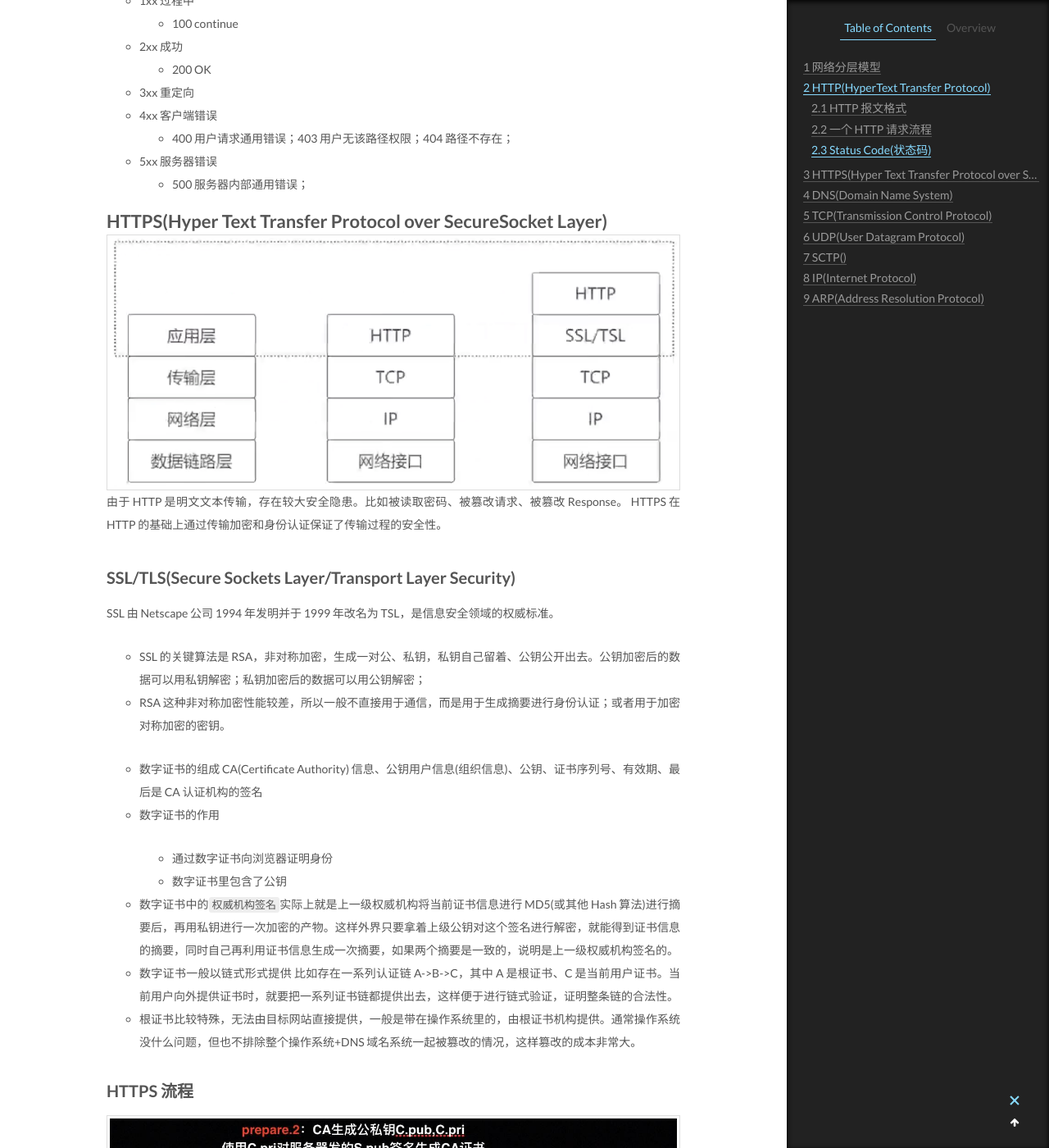
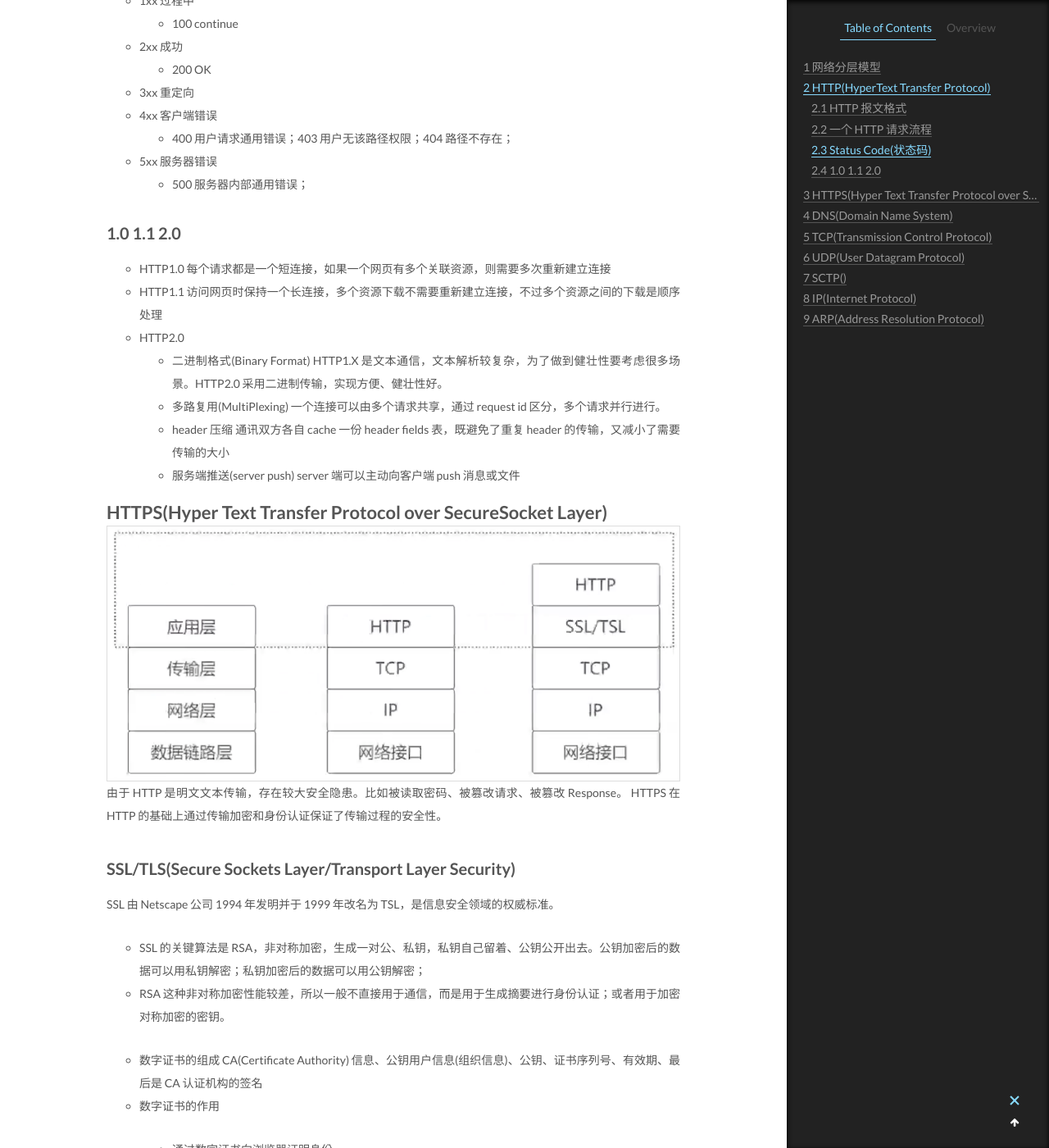
Before and after one commit to CodeHunter2006/CodeHunter2006.github.io, a Jekyll site: the page built from _posts/2020-06-05-Network_Protocol.md, in a window 1280 px wide and 1400 px high, scrolled down 3131 px. Shown: the whole window at 82% size. Built offline with Jekyll 4.4.1, drawn with Linux system fonts in a browser that asks for light colours.

Commit message:
[doc]: add contents.

```diff
--- a/_posts/2020-06-05-Network_Protocol.md
+++ b/_posts/2020-06-05-Network_Protocol.md
@@ -94,6 +94,22 @@ HTTP 协议的请求报文和响应报文的结构基本相同
   - 400 用户请求通用错误；403 用户无该路径权限；404 路径不存在；
 - 5xx 服务器错误
   - 500 服务器内部通用错误；
+
+## 1.0 1.1 2.0
+
+- HTTP1.0
+  每个请求都是一个短连接，如果一个网页有多个关联资源，则需要多次重新建立连接
+- HTTP1.1
+  访问网页时保持一个长连接，多个资源下载不需要重新建立连接，不过多个资源之间的下载是顺序处理
+- HTTP2.0
+  - 二进制格式(Binary Format)
+    HTTP1.X 是文本通信，文本解析较复杂，为了做到健壮性要考虑很多场景。HTTP2.0 采用二进制传输，实现方便、健壮性好。
+  - 多路复用(MultiPlexing)
+    一个连接可以由多个请求共享，通过 request id 区分，多个请求并行进行。
+  - header 压缩
+    通讯双方各自 cache 一份 header fields 表，既避免了重复 header 的传输，又减小了需要传输的大小
+  - 服务端推送(server push)
+    server 端可以主动向客户端 push 消息或文件
 
 # HTTPS(Hyper Text Transfer Protocol over SecureSocket Layer)
 
```
Also changed, not shown: _posts/2019-12-28-Go_Package.md (+4 -0 lines), _posts/2020-11-23-Redis_Underlying_Data_Structure.md (+6 -2 lines), _posts/2021-01-02-Algorithm_BreadthFirstSearch.md (+1 -2 lines).
